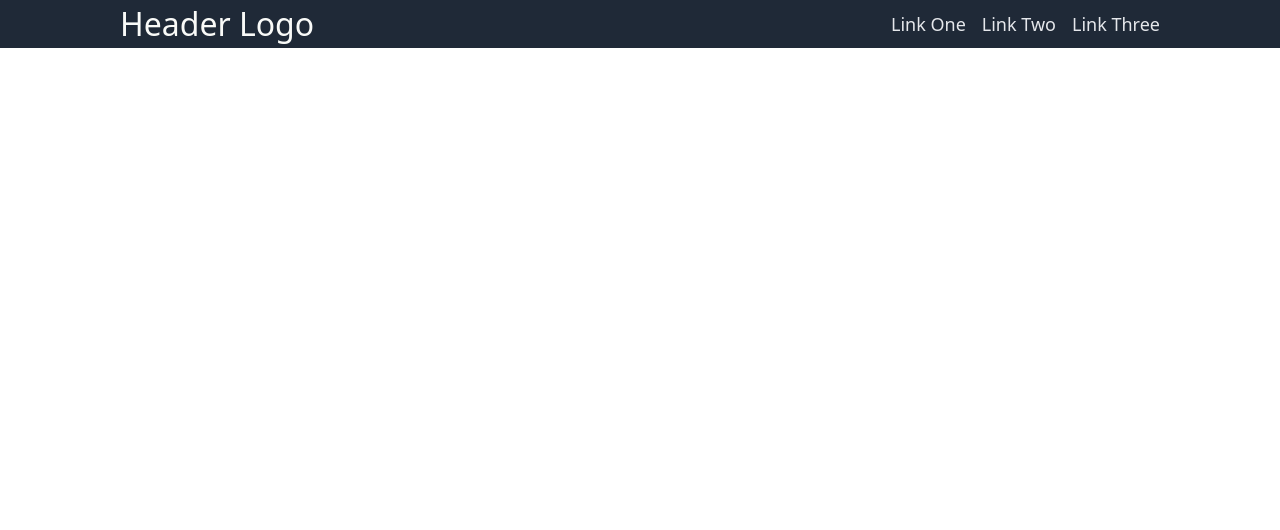
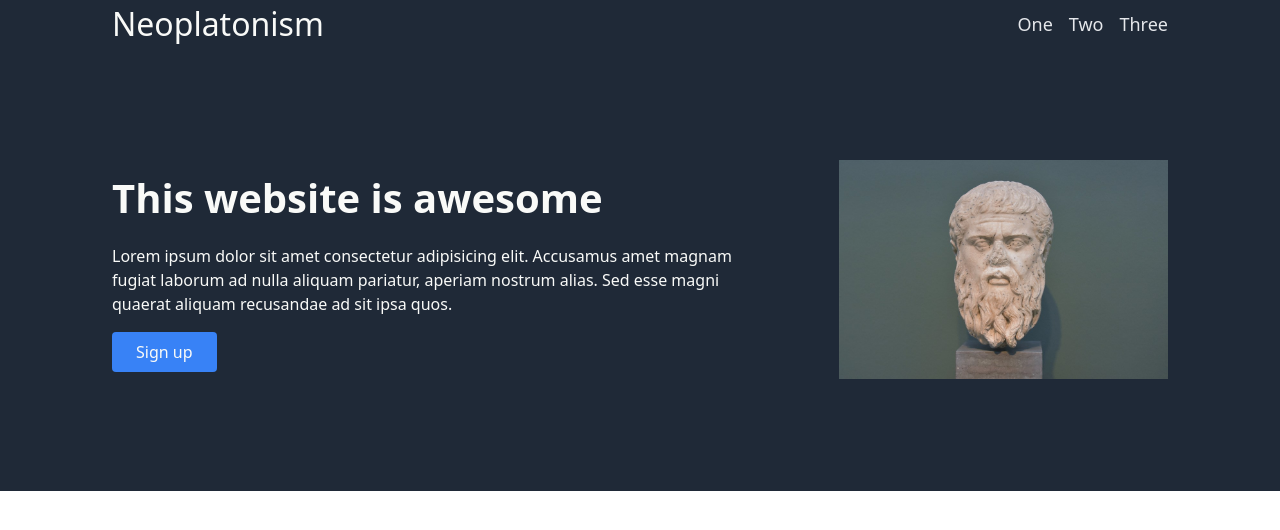
Before and after one commit to fbclh/landing-page, a plain HTML site: page index.html in a window 1280 px wide. Drawn offline with Linux system fonts and the light colour scheme.

Commit message:
Finish header

```diff
--- a/css/index.css
+++ b/css/index.css
@@ -1,6 +1,9 @@
 html,
 body {
+
 }
+
+
 
 /*
   ========================================
@@ -12,13 +15,13 @@ body {
   display: flex;
   justify-content: space-between;
   align-items: center;
-  padding: 0 7.5rem;
+  padding: 0 7rem;
   background-color: #1f2937;
 }
 
 .logo {
   font-size: 2rem;
-  color: #f9fAf8;
+  color: #f9faf8;
 }
 
 .links {
@@ -33,3 +36,74 @@ a {
   text-decoration: none;
   color: #e5e7eb;
 }
+
+/*
+  ========================================
+  Header
+  ========================================
+*/
+
+.header {
+  display: flex;
+  align-items: center;
+  /* align-items: flex-start; */
+  /* justify-content: center; */
+  padding: 7rem;
+  background-color: #1f2937;
+}
+
+.right {
+  margin-right: 5rem;
+}
+
+h1 {
+  margin: 0;
+  color: #f9faf8;
+  font-size: 2.5rem;
+  font-weight: bolder;
+}
+
+.header p {
+  color: #f9faf8;
+}
+
+.header .right {
+  /* flex: 1; */
+}
+
+.left {
+  /* align-self: start; */
+}
+
+.btn {
+  background-color: #3882f6;
+  color: #f9faf8;
+  border: none;
+  padding: 0.5em 1.5em;
+  border-radius: 0.25em;
+  cursor: pointer;
+}
+
+img {
+  width: 100%;
+  height: auto;
+  max-width: 800px;
+}
+
+/*
+  ========================================
+  Section One
+  ========================================
+*/
+
+.container {
+  display: flex;
+  justify-content: center;
+  align-items: center;
+  gap: 1rem;
+  margin: 0 2rem;
+}
+
+h2 {
+  text-align: center;
+}
--- a/index.html
+++ b/index.html
@@ -15,20 +15,56 @@
     <!-- Nav -->
     <nav class="nav">
       <div class="right">
-        <div class="logo">Header Logo</div>
+        <div class="logo">Neoplatonism</div>
       </div>
       <div class="left">
         <ul class="links">
-          <li><a href="">Link One</a></li>
-          <li><a href="">Link Two</a></li>
-          <li><a href="">Link Three</a></li>
+          <li><a href="">One</a></li>
+          <li><a href="">Two</a></li>
+          <li><a href="">Three</a></li>
         </ul>
       </div>
     </nav>
 
-    <header></header>
-    <section></section>
-    <section></section>
+    <!-- Header -->
+    <header class="header">
+      <div class="right">
+        <h1>This website is awesome</h1>
+        <p>
+          Lorem ipsum dolor sit amet consectetur adipisicing elit. Accusamus
+          amet magnam fugiat laborum ad nulla aliquam pariatur, aperiam nostrum
+          alias. Sed esse magni quaerat aliquam recusandae ad sit ipsa quos.
+        </p>
+        <button class="btn">Sign up</button>
+      </div>
+      <div class="left"><img src="img/plato.jpg" alt="" /></div>
+    </header>
+
+    <section class="section-one">
+      <!-- <h2 class="title">Information!</h2>
+      <div class="container">
+        <div class="info">
+          <img src="./images/barberry.png" alt="barberry" />
+          <p class="text">Lorem ipsum dolor sit amet consectetur adipisicing elit. Suscipit veritatis atque aspernatur minus, ad nulla est repellat maxime dolor rem impedit recusandae aliquid. Architecto eveniet consectetur ipsam optio magni dolores.</p>
+        </div>
+        <div class="info">
+          <img src="./images/chilli.png" alt="chili" />
+          <p class="text">Lorem ipsum dolor, sit amet consectetur adipisicing elit. Nulla magni repudiandae vero ipsum tenetur perspiciatis, eligendi culpa, corrupti aliquam voluptate non nisi iusto veniam error aut natus assumenda est sint.</p>
+        </div>
+        <div class="info">
+          <img src="./images/pepper.png" alt="pepper" />
+          <p class="text">Lorem ipsum dolor sit, amet consectetur adipisicing elit. Repellendus consectetur officia ipsam suscipit, in porro aliquid labore adipisci eos dicta ea esse nam perspiciatis facilis atque exercitationem minima optio omnis?</p>
+        </div>
+        <div class="info">
+          <img src="./images/saffron.png" alt="saffron" />
+          <p class="text">Lorem ipsum dolor sit amet consectetur adipisicing elit. Maxime nulla quasi tenetur doloribus sapiente nam recusandae commodi. Enim assumenda facere veritatis, ipsum quia modi iste odio dolore, commodi ea ex?</p>
+        </div>
+      </div> -->
+    </section>
+    <section>
+      <p></p>
+      <p></p>
+    </section>
     <section></section>
     <footer>
       <!-- <p>Copyright © The Odin Project 2021</p> -->
```
Also changed, not shown: img/plato.jpg (added).
